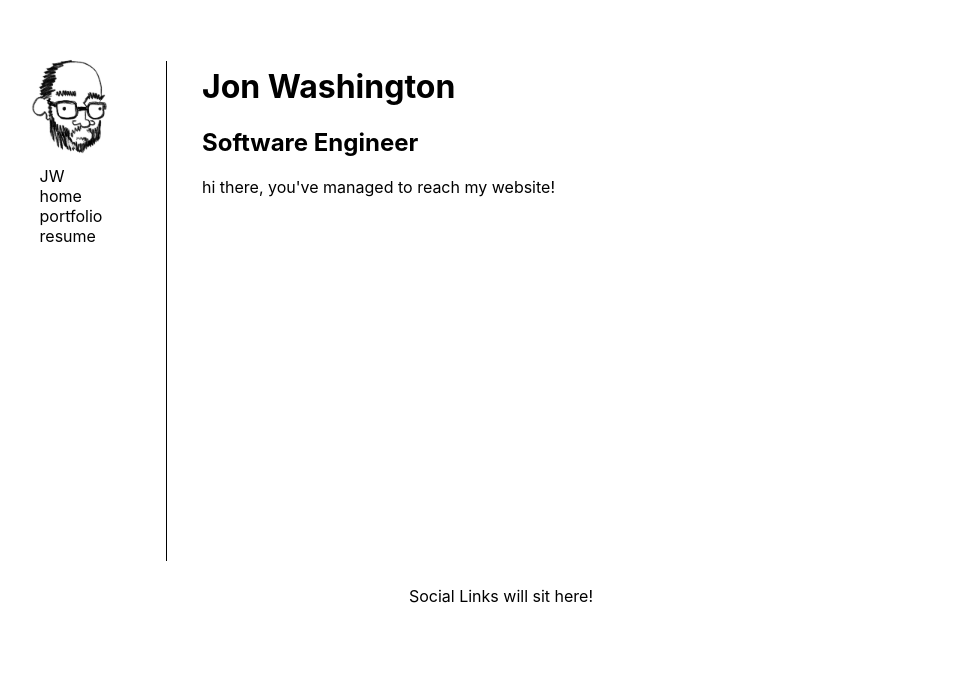
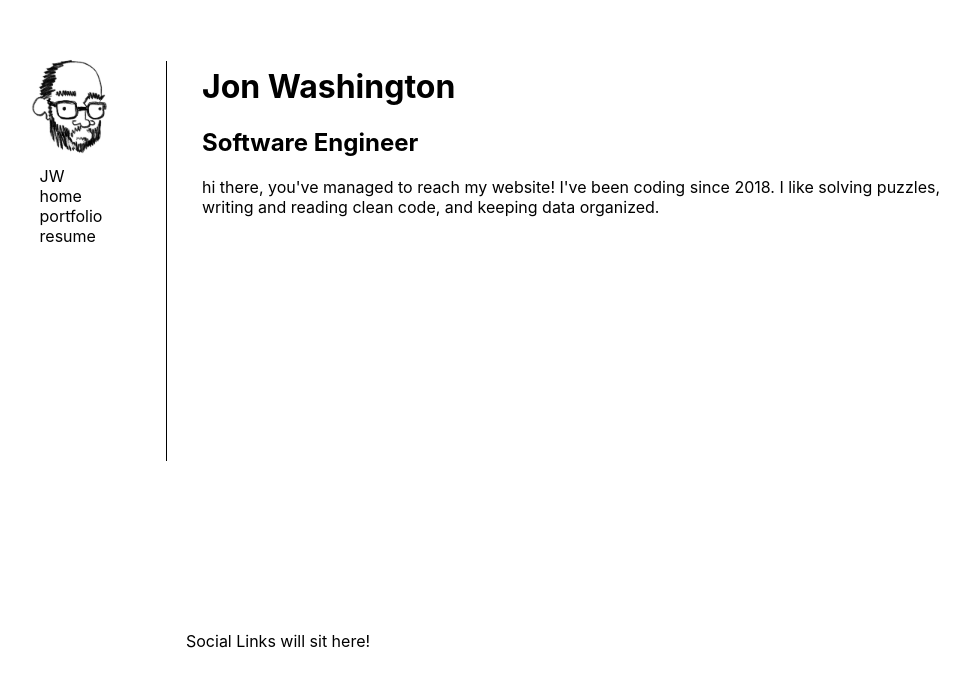
Before and after one commit to JonWash86/portfolioTs, a React (Create React App) app: page / in a window 1280 px wide. Shown: the part 114-800 px from the top of the page, without its empty margins (139-1109 px from the left). Built offline with nearby package versions, Linux system fonts and the light colour scheme.

Commit message:
Adjust social links

```diff
--- a/src/App.css
+++ b/src/App.css
@@ -1,11 +1,5 @@
 .App {
   text-align: center;
-}
-
-@media (prefers-reduced-motion: no-preference) {
-  .App-logo {
-    animation: App-logo-spin infinite 20s linear;
-  }
 }
 
 .App-link {
@@ -29,7 +23,7 @@
 
 .main-content {
   text-align: start;
-  padding-left: 25px;
+  padding: 0px 175px 0px 25px;
 }
 
 #navLinks {
@@ -48,8 +42,14 @@
   padding-left: 125px;
 }
 
+.social-links {
+  position: fixed;
+  bottom: 35px;
+  padding-left: 325px;
+}
+
 .vLine {
   border-left: 1px solid black;
-  height: 500px;
+  height: 400px;
   margin: 25px 0px 25px 0px;
 }
--- a/src/components/SocialLinks.js
+++ b/src/components/SocialLinks.js
@@ -7,7 +7,7 @@ class SocialLinks extends React.Component {
 
     render(){
         return(
-            <div>Social Links will sit here!</div>
+            <div class='social-links'>Social Links will sit here!</div>
         )
     }
 }
--- a/src/data/bodyText.json
+++ b/src/data/bodyText.json
@@ -1,7 +1,7 @@
 [
     {
     "title": "home",
-    "text": "hi there, you've managed to reach my website!"
+    "text": "hi there, you've managed to reach my website! I've been coding since 2018. I like solving puzzles, writing and reading clean code, and keeping data organized."
     },
     {
         "title": "portfolio",
```
